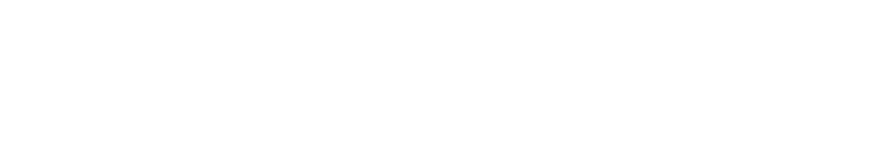
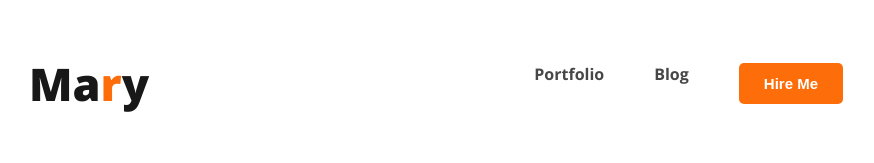
Before and after one commit to gsniper520/web-developer-porttfolio, a plain HTML site: page index.html in a window 1280 px wide. Shown: the whole page, without its empty margins (179-1053 px from the left). Drawn offline with nearby package versions, Linux system fonts and the light colour scheme.

Commit message:
adede nav

```diff
--- /dev/null
+++ b/Styles/portfolio.css
@@ -0,0 +1,48 @@
+/* common shared styles */
+body {
+    font-family: 'Open Sans', sans-serif;
+}
+
+.text-primary {
+    color: #FD6E0A;
+}
+
+.btn-primary {
+    border-radius: 5px;
+    background: #FD6E0A;
+    border: 0px;
+    color: white;
+    font-size: 15px;
+    font-weight: 700;
+    padding: 12px 25px;
+
+}
+
+
+/* nav related styles */
+nav {
+    display: flex;
+    justify-content: space-between;
+    align-items: center;
+    margin: 0 200px;
+}
+
+.nav-title {
+    color: #181818;
+    font-size: 45px;
+    font-weight: 800;
+}
+
+nav>ul {
+    display: flex;
+}
+
+nav li {
+    list-style: none;
+    margin-right: 50px;
+}
+
+nav a {
+    text-decoration: none;
+    color: #474747;
+}
--- a/index.html
+++ b/index.html
@@ -4,9 +4,23 @@
     <meta charset="UTF-8">
     <meta name="viewport" content="width=device-width, initial-scale=1.0">
     <title>Web Developer Porttfolio</title>
+    <style>
+        @import url('https://fonts.googleapis.com/css2?family=Open+Sans:ital,wght@0,700;0,800;1,400&display=swap');
+      </style><style>
+  @import url('https://fonts.googleapis.com/css2?family=Open+Sans:ital,wght@0,700;0,800;1,400&display=swap');
+</style>
+    <link rel="stylesheet" href="./Styles/portfolio.css">
 </head>
 <body>
     <header>
+        <nav>
+            <h3 class="nav-title">Ma<span class="text-primary">r</span>y</h3>
+            <ul>
+                <li><a href="">Portfolio</a></li>
+                <li><a href="">Blog</a></li>
+                <li><button class="btn-primary">Hire Me</button></li>
+            </ul>
+        </nav>
 
     </header>
     <main>
```
